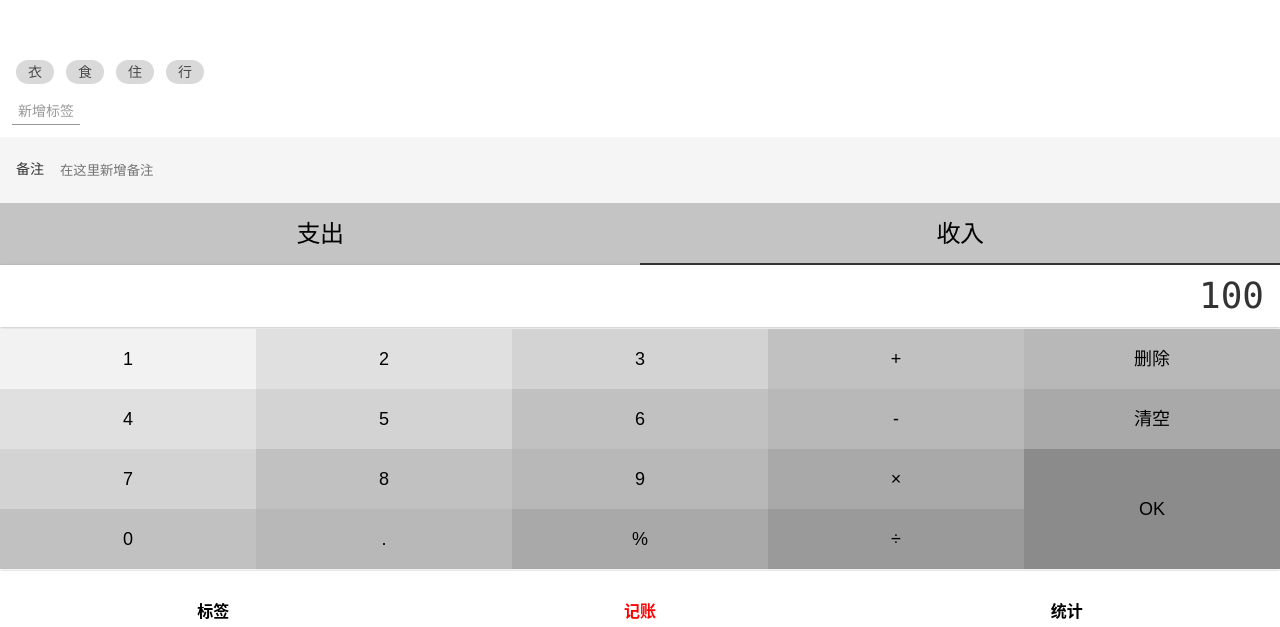
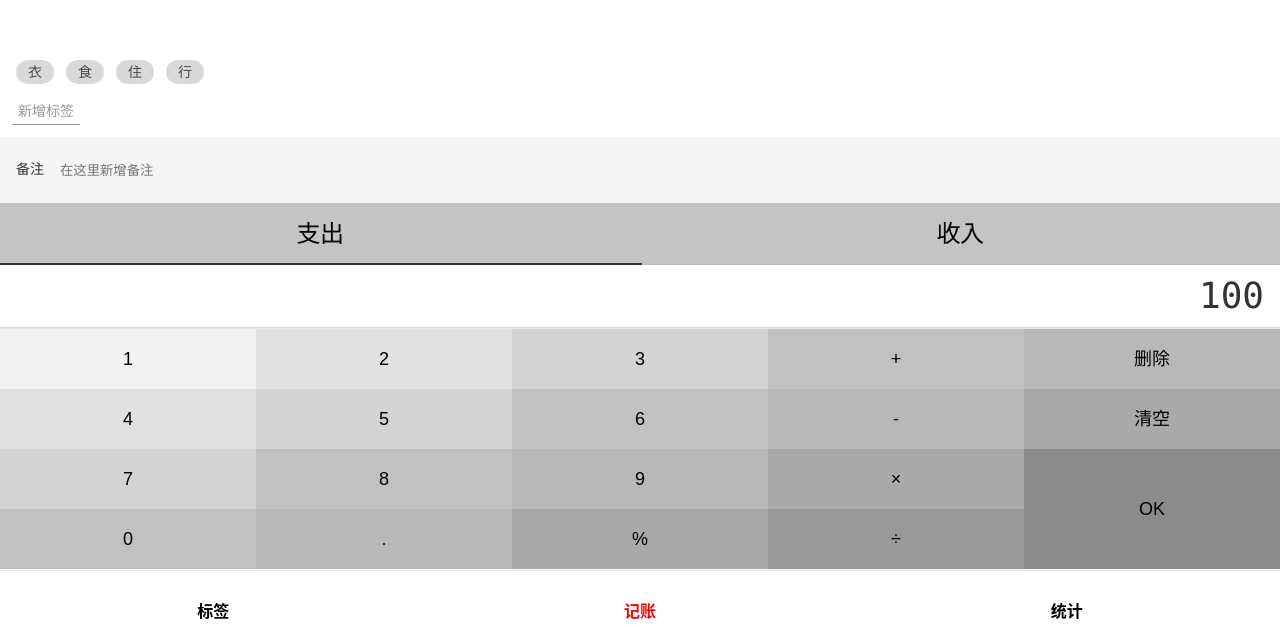
Before and after one commit to YuyuanW/remember-money, a React app: page /money#/change in a window 1280 px wide. Shown: the part 173-800 px from the top of the page. Built offline with nearby package versions, Linux system fonts and the light colour scheme.

Commit message:
categorySection 切换功能ok!

```diff
--- a/src/Views/Change.tsx
+++ b/src/Views/Change.tsx
@@ -18,13 +18,7 @@ function Change() {
         <Div>
           <TagsSection />
           <NoteSection />
-
-          <CategorySection>
-            <ul>
-              <li >支出</li>
-              <li className="selected">收入</li>
-            </ul>
-          </CategorySection>
+          <CategorySection />
 
           <NumberSection>
             <div className="output">100</div>
--- a/src/Views/Change/CategorySection.tsx
+++ b/src/Views/Change/CategorySection.tsx
@@ -1,7 +1,7 @@
 import styled from "styled-components";
+import React from "react";
 
-
-const CategorySection = styled.section`
+const _CategorySection = styled.section`
   background-color: rgb(196,196,196);
   > ul {
     display: flex;
@@ -42,4 +42,22 @@ const CategorySection = styled.section`
   }
 
 `
+
+const CategorySection:React.FC = ()=>{
+  const [cateList] = React.useState<('-'|'+')[]>(['-','+'])
+  const hash = {'-':'支出','+':'收入'}
+  const [cateStatus,setStatus] = React.useState('-')
+  return (
+    <_CategorySection>
+      <ul>
+        {cateList.map(
+          c=>
+          <li className={cateStatus===c? 'selected' : ''} onClick={()=>setStatus(c)}>
+            {hash[c]}
+          </li>
+      )}
+      </ul>
+    </_CategorySection>
+  )
+}
 export default CategorySection;
```
